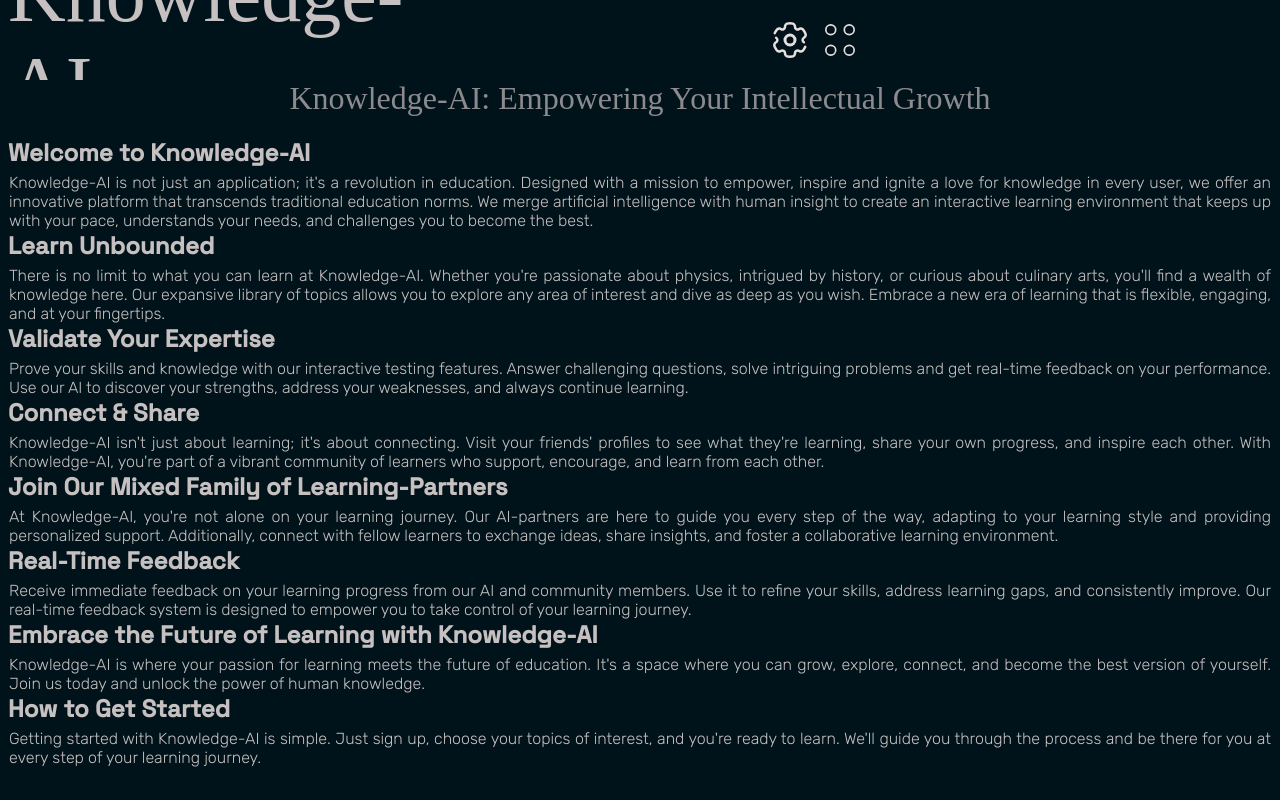
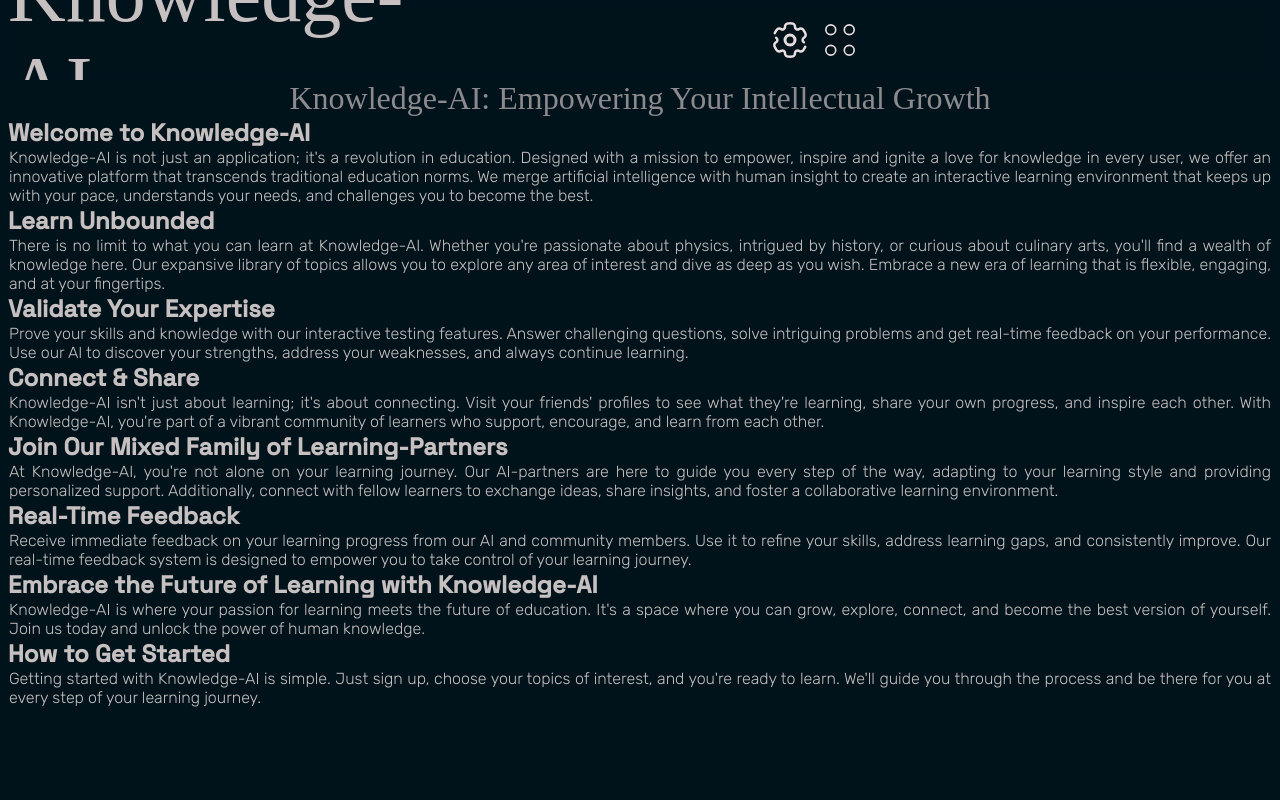
Before and after one commit to Charlytoc/knowledge-ai-front, a Next.js app: page / in a window 1280 px wide. Built offline with nearby package versions, Linux system fonts and the light colour scheme; a web font is replaced by a local one.

Commit message:
Actualizar globals.css

```diff
--- a/app/resources/styles/globals.css
+++ b/app/resources/styles/globals.css
@@ -1,20 +1,24 @@
 :root {
+
   --font-title: 'Chela One' !important;
   --font-text: 'Rubik', sans-serif !important;
+  --font-color-dark: #e7dede;
+  --font-color-light: #00131b;
+
   --background-dark: #00131b;
   --background-dark-soft: #021c2770;
   --background-light: #e7dede;
-  --font-color-dark: #e7dede;
-  --font-color-light: #00131b;
 
   --color-primary: rgb(205, 252, 255);
   --color-primary-light: #0e6a557e;
   --color-primary-bg: #0e6a54;
   --color-secondary: #0e566a;
+
   --stroke-dark: #0e566a;
+  --stroke-light: #440e6a;
   --accent-color-dark: #c6c0c0;
   --accent-color-light: #00131b;
-  --stroke-light: #440e6a;
+
   --font-grotesk: 'Space Grotesk', sans-serif;
   --color-rosa-palo: #D5A59B;
 }
@@ -31,7 +35,6 @@ html {
 
 h1 {
   font-family: var(--font-title);
-  margin-bottom: 20px;
 }
 
 
@@ -41,7 +44,6 @@ h4,
 h5,
 h6 {
   font-family: var(--font-grotesk);
-  margin-bottom: 5px;
 }
 
 p,
```
